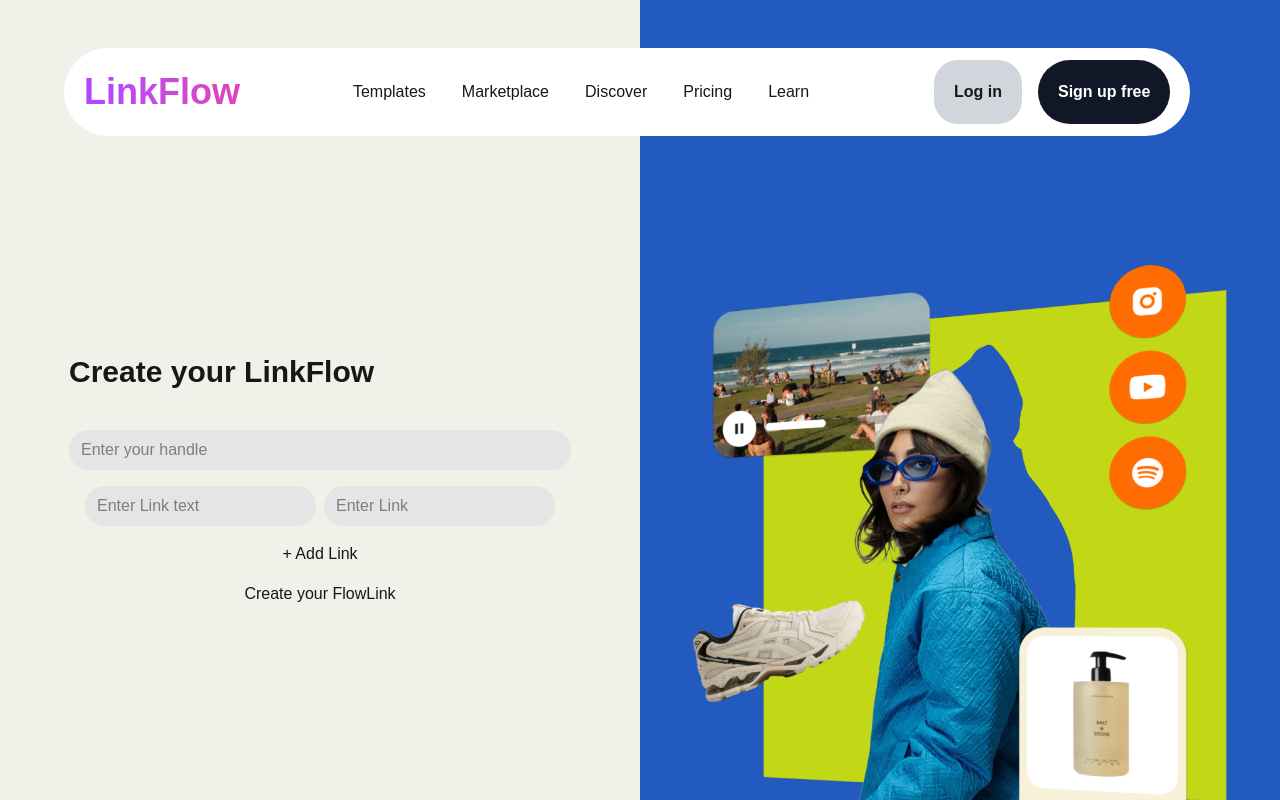
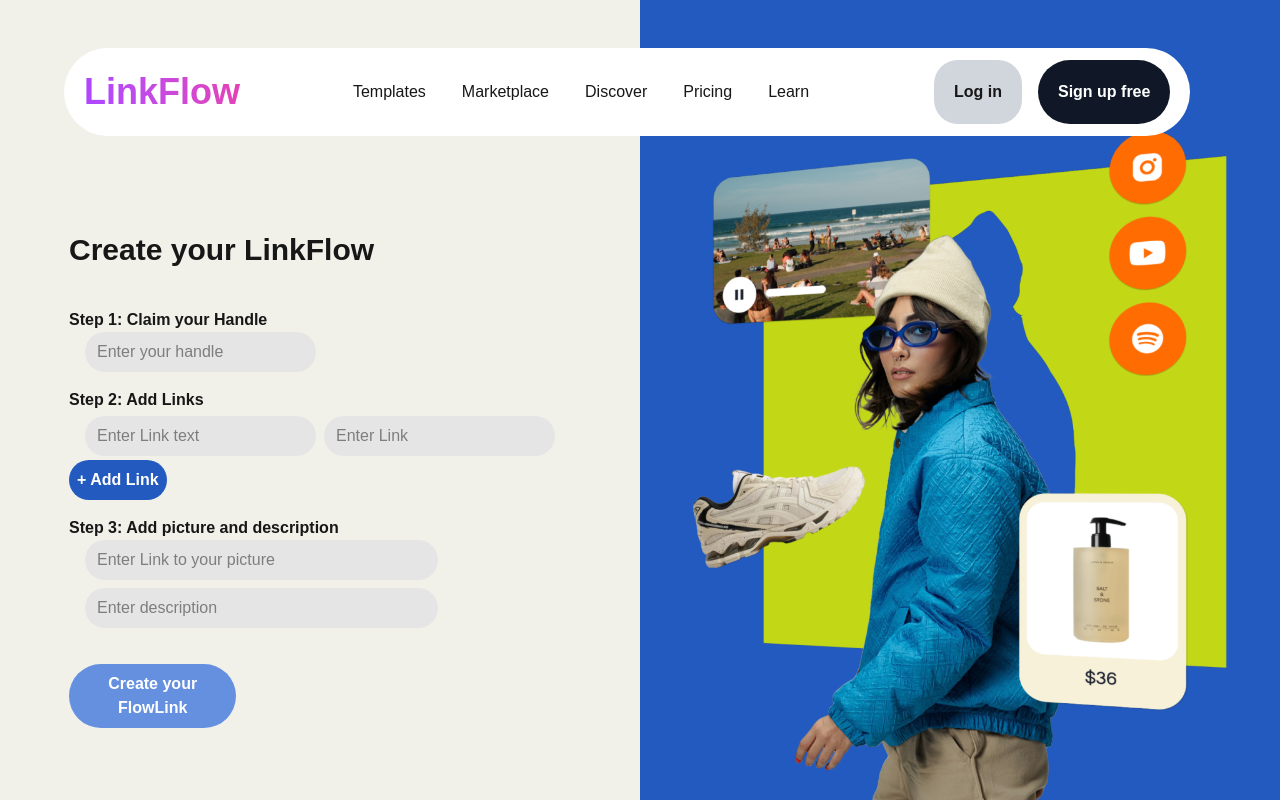
Before and after one commit to puneetsharma0910/LinkFlow, a Next.js app: page /generate in a window 1280 px wide. Shown: the top 800 px of the page. Built offline with nearby package versions, Linux system fonts and the light colour scheme.

Commit message:
Fix Suspense issue with useSearchParams

```diff
--- a/app/generate/page.js
+++ b/app/generate/page.js
@@ -155,70 +155,89 @@
 // export default Generate;
 
 
-
 "use client";
 
-import React, { useState, useEffect } from "react";
+import React, { useState, useEffect, Suspense } from "react";
 import { useSearchParams } from "next/navigation";
-import Image from "next/image";
+import Image from "next/image"; // ✅ Import Next.js Image component
 import { ToastContainer, toast } from "react-toastify";
-import { v4 as uuidv4 } from "uuid"; // ✅ Import UUID for unique keys
 
 const Generate = () => {
+  const [links, setLinks] = useState([{ link: "", linktext: "" }]);
+  const [handle, setHandle] = useState("");
+  const [pic, setPic] = useState("");
+  const [desc, setDesc] = useState("");
+
+  // ✅ Wrap useSearchParams inside Suspense
+  return (
+    <Suspense fallback={<div>Loading...</div>}>
+      <GenerateContent
+        links={links}
+        setLinks={setLinks}
+        handle={handle}
+        setHandle={setHandle}
+        pic={pic}
+        setPic={setPic}
+        desc={desc}
+        setDesc={setDesc}
+      />
+    </Suspense>
+  );
+};
+
+const GenerateContent = ({ links, setLinks, handle, setHandle, pic, setPic, desc, setDesc }) => {
   const searchParams = useSearchParams();
-  const [links, setLinks] = useState([{ id: uuidv4(), link: "", linktext: "" }]);
-  const [handle, setHandle] = useState("");
-  const [pic, setpic] = useState("");
-  const [desc, setdesc] = useState("");
 
-  // ✅ Use useEffect to get the handle from URL params safely
+  // ✅ Use useEffect to safely set handle
   useEffect(() => {
-    const paramHandle = searchParams.get("handle");
-    if (paramHandle) setHandle(paramHandle);
+    setHandle(searchParams.get("handle") || "");
   }, [searchParams]);
 
   const handleChange = (index, link, linktext) => {
     setLinks((prevLinks) =>
-      prevLinks.map((item, i) => (i === index ? { ...item, link, linktext } : item))
+      prevLinks.map((item, i) => (i === index ? { link, linktext } : item))
     );
   };
 
   const addLink = () => {
-    setLinks([...links, { id: uuidv4(), link: "", linktext: "" }]); // ✅ Use spread operator
+    setLinks([...links, { link: "", linktext: "" }]);
   };
 
-  const submitlinks = async () => {
-    const myHeaders = new Headers();
-    myHeaders.append("Content-Type", "application/json");
-
-    const raw = JSON.stringify({ links, handle, pic, desc });
-
+  const submitLinks = async () => {
     const requestOptions = {
       method: "POST",
-      headers: myHeaders,
-      body: raw,
+      headers: { "Content-Type": "application/json" },
+      body: JSON.stringify({ links, handle, pic, desc }),
     };
 
+    try {
       const r = await fetch("/api/add", requestOptions);
       const result = await r.json();
-
       if (result.success) {
         toast.success(result.message);
-      setLinks([{ id: uuidv4(), link: "", linktext: "" }]); // ✅ Keeps at least one input field
-      setpic("");
+        setLinks([{ link: "", linktext: "" }]);
+        setPic("");
         setHandle("");
-      setdesc("");
+        setDesc("");
       } else {
         toast.error(result.message);
+      }
+    } catch (error) {
+      toast.error("Something went wrong");
     }
   };
 
   return (
     <div className="generate grid grid-cols-2 bg-[#f1f1ea]">
-      <div className="col1 flex flex-col justify-center items-center">
+      <div className="col1 flex flex-col justify-center items-center text-left">
         <div className="flex flex-col gap-4">
-          <h1 className="font-extrabold text-3xl mb-6">Create your LinkFlow</h1>
+          <h1 className="font-extrabold text-3xl mb-6 pr-41">
+            Create your LinkFlow
+          </h1>
 
+          <div className="item">
+            <h2 className="font-semibold">Step 1: Claim your Handle</h2>
+            <div className="mx-4">
               <input
                 value={handle}
                 onChange={(e) => setHandle(e.target.value)}
@@ -226,35 +245,83 @@ const Generate = () => {
                 type="text"
                 placeholder="Enter your handle"
               />
+            </div>
+          </div>
 
-          {links.map((item) => (
-            <div key={item.id} className="mx-4 flex gap-2">
+          <div className="item">
+            <h2 className="font-semibold">Step 2: Add Links</h2>
+            {links.map((item, index) => (
+              <div key={index} className="mx-4 flex gap-2">
                 <input
                   value={item.linktext}
-                onChange={(e) => handleChange(index, item.link, e.target.value)}
-                className="bg-neutral-200 rounded-full px-3 py-2"
+                  onChange={(e) =>
+                    handleChange(index, item.link, e.target.value)
+                  }
+                  className="bg-neutral-200 rounded-full px-3 py-2 mt-1"
                   type="text"
                   placeholder="Enter Link text"
                 />
                 <input
                   value={item.link}
-                onChange={(e) => handleChange(index, e.target.value, item.linktext)}
-                className="bg-neutral-200 rounded-full px-3 py-2"
+                  onChange={(e) =>
+                    handleChange(index, e.target.value, item.linktext)
+                  }
+                  className="bg-neutral-200 rounded-full px-3 py-2 mt-1"
                   type="text"
                   placeholder="Enter Link"
                 />
               </div>
             ))}
+            <button
+              onClick={addLink}
+              className="bg-[#225abf] hover:bg-blue-700 text-white font-bold mt-1 rounded-4xl p-2"
+            >
+              + Add Link
+            </button>
+          </div>
 
-          <button onClick={addLink}>+ Add Link</button>
+          <div className="item">
+            <h2 className="font-semibold">Step 3: Add picture and description</h2>
+            <div className="mx-4">
+              <input
+                value={pic}
+                onChange={(e) => setPic(e.target.value)}
+                className="bg-neutral-200 rounded-full w-3/4 px-3 py-2"
+                type="text"
+                placeholder="Enter Link to your picture"
+              />
+            </div>
+            <div className="mx-4 mt-2">
+              <input
+                value={desc}
+                onChange={(e) => setDesc(e.target.value)}
+                className="bg-neutral-200 rounded-full w-3/4 px-3 py-2"
+                type="text"
+                placeholder="Enter description"
+              />
+            </div>
+          </div>
 
-          <button disabled={!pic || !handle || !desc || !links[0].linktext} onClick={submitlinks}>
+          <button
+            disabled={!pic || !handle || !desc || !links[0].linktext}
+            onClick={submitLinks}
+            className="bg-[#225abf] w-1/3 disabled:bg-[#6590e0] hover:bg-blue-700 text-white font-bold rounded-4xl p-2 mt-5"
+          >
             Create your FlowLink
           </button>
         </div>
       </div>
+
       <div className="col2 w-full h-[120vh]">
-        <Image src="/login.png" alt="Login" width={800} height={600} />
+        {/* ✅ Use Next.js Image */}
+        <Image
+          className="h-full w-full object-cover"
+          src="/login.png"
+          alt="Login"
+          width={800}
+          height={600}
+          priority
+        />
       </div>
       <ToastContainer />
     </div>
```
Lines whose indentation alone changed are shown as unchanged.
